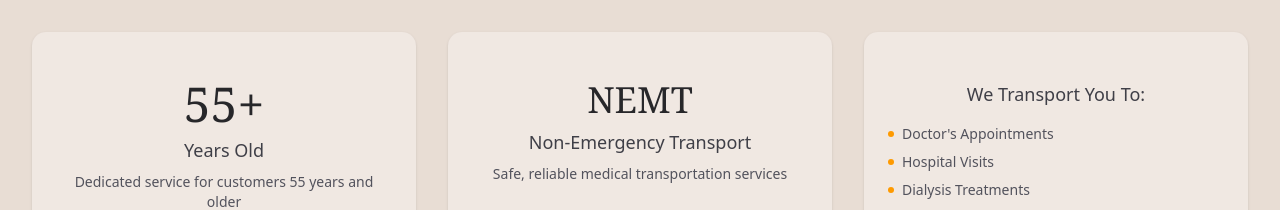
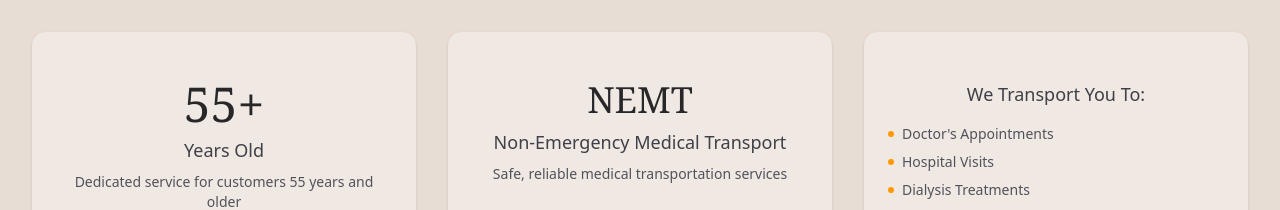
Before and after one commit to brandonalfred/daisy-aid-app, a Next.js app: page / in a window 1280 px wide. Shown: the part 1800-2010 px from the top of the page. Built offline with nearby package versions, Linux system fonts and the light colour scheme.

Commit message:
fix: update NEMT subtitle to include Medical (#17)

```diff
--- a/src/components/services.tsx
+++ b/src/components/services.tsx
@@ -64,7 +64,7 @@ export function Services() {
             <CardContent className="p-6 text-center">
               <div className="font-serif text-4xl text-zinc-800">NEMT</div>
               <p className="mt-2 text-lg font-medium text-zinc-700">
-                Non-Emergency Transport
+                Non-Emergency Medical Transport
               </p>
               <p className="mt-2 text-sm text-zinc-600">
                 Safe, reliable medical transportation services
```
